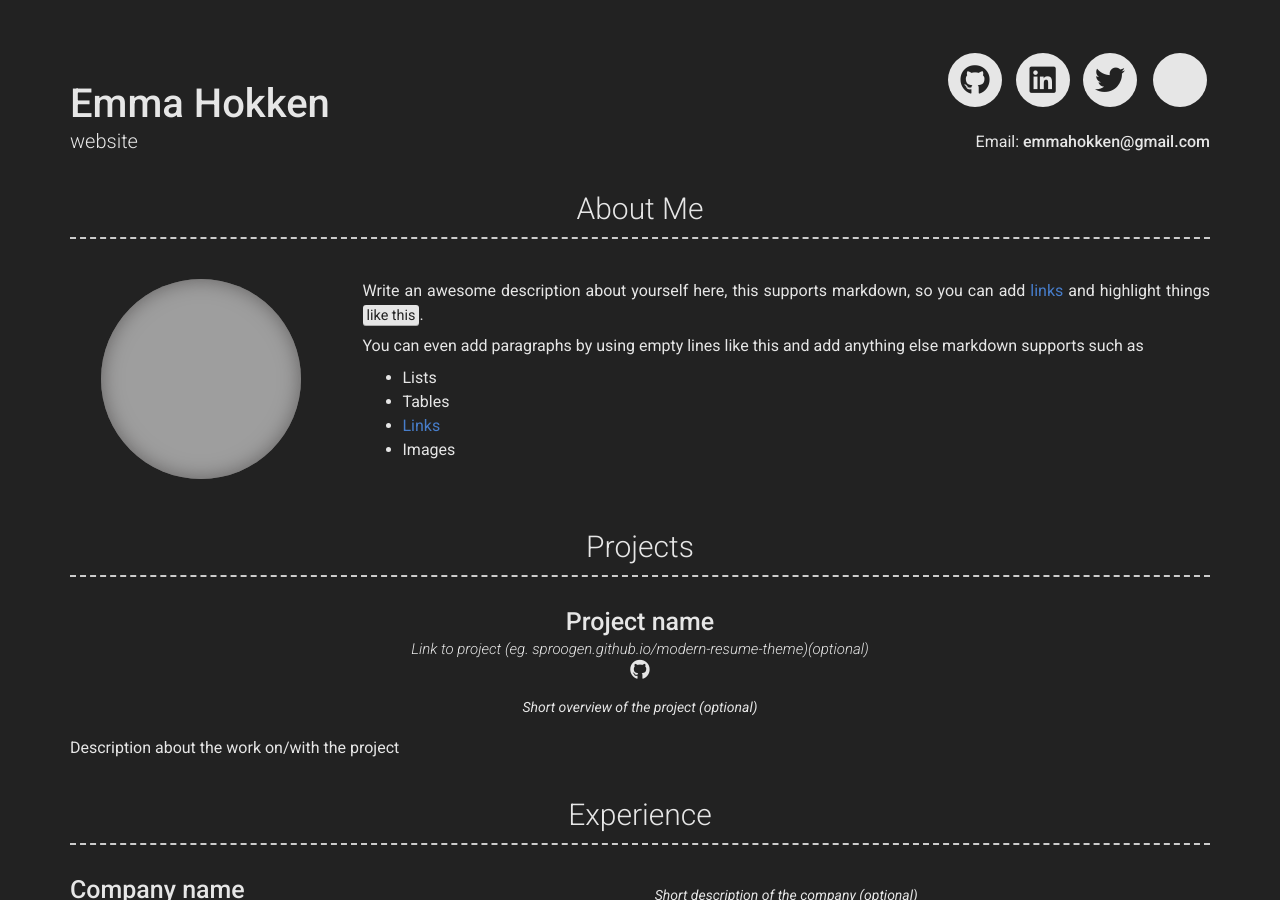
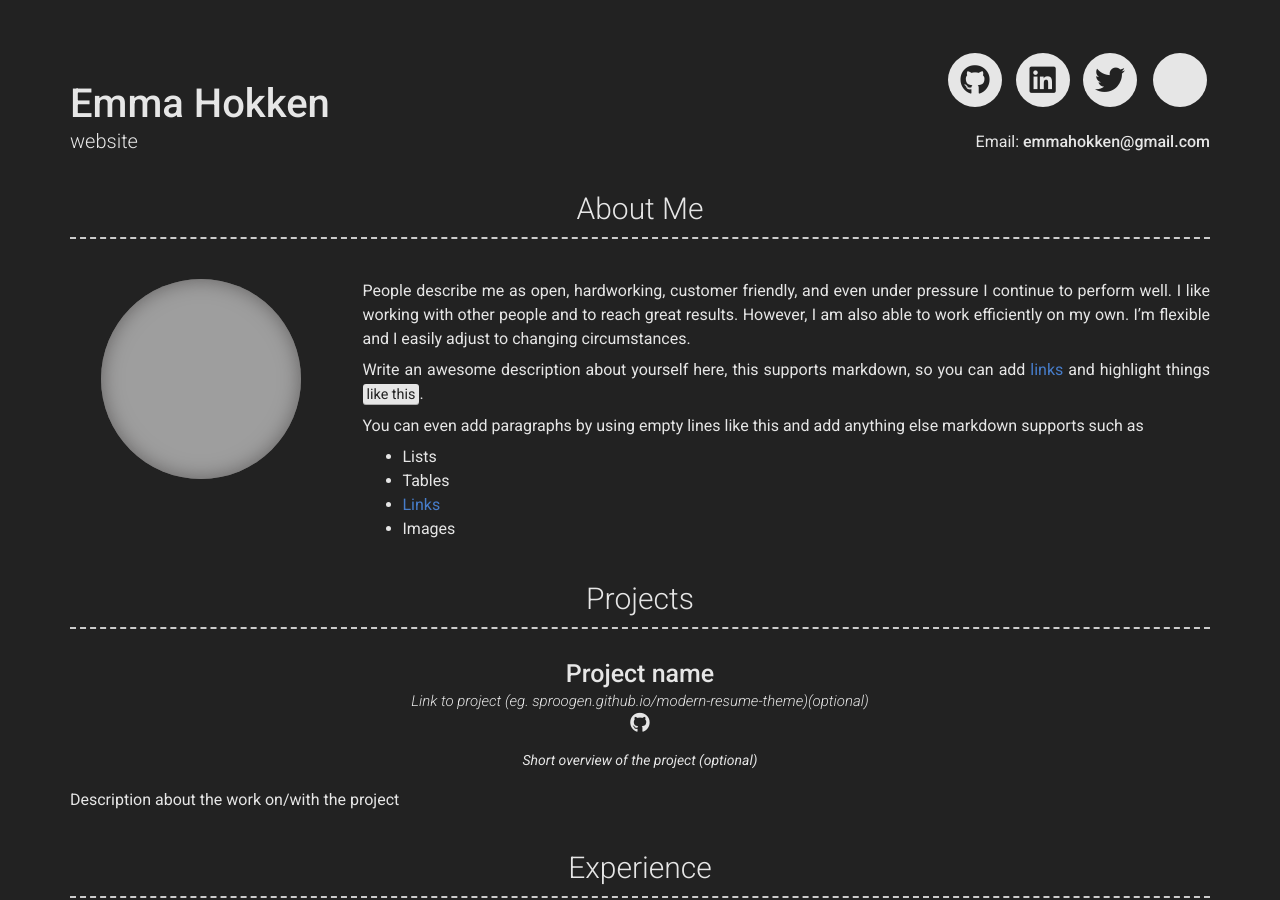
Before and after one commit to emmahokken/website, a Jekyll site: the page built from index.md, in a window 1280 px wide and 900 px high. Built offline with Jekyll 4.4.1, drawn with Linux system fonts in a browser that asks for light colours; nearby versions of some CDN libraries; grey boxes are pictures that could not be loaded.

Commit message:
description

```diff
--- a/_config.yml
+++ b/_config.yml
@@ -46,6 +46,10 @@ additional_links:
 # about_title: About Me (Use this to override about section title)
 about_profile_image: images/Emma.jpg
 about_content: | # this will include new lines to allow paragraphs
+  People describe me as open, hardworking, customer friendly, and even under pressure I continue to perform well.
+  I like working with other people and to reach great results. However, I am also able to work efficiently on my own.
+  I’m flexible and I easily adjust to changing circumstances.
+
   Write an awesome description about yourself here, this supports markdown, so you can add [links](http://foobar.com) and highlight things <mark>like this</mark>.
 
   You can even add paragraphs by using empty lines like this and add anything else markdown supports such as
```
